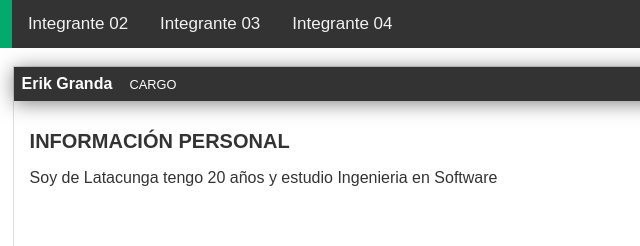
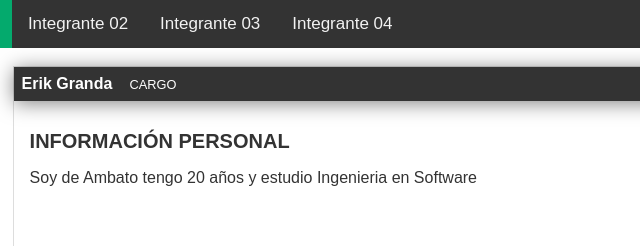
Before and after one commit to LizardCs/tallergrupo1, a plain HTML site: page integrante03.html in a window 1280 px wide. Shown: the top 246 px of the page, 192-832 px from the left. Drawn offline with Linux system fonts and the light colour scheme; files that its build step writes are made by us from their sources.

Commit message:
Agregue mi informacion personal al archivo del repositorio

```diff
--- a/integrante03.html
+++ b/integrante03.html
@@ -51,7 +51,7 @@
             </div>
             <div id="post">
                 <h1>INFORMACIÓN PERSONAL</h1>
-                <p>Soy de Latacunga tengo 20 años y estudio Ingenieria en Software</p>
+                <p>Soy de Ambato tengo 20 años y estudio Ingenieria en Software</p>
                 <p></p>
             </div>
             <div id="post">
```
